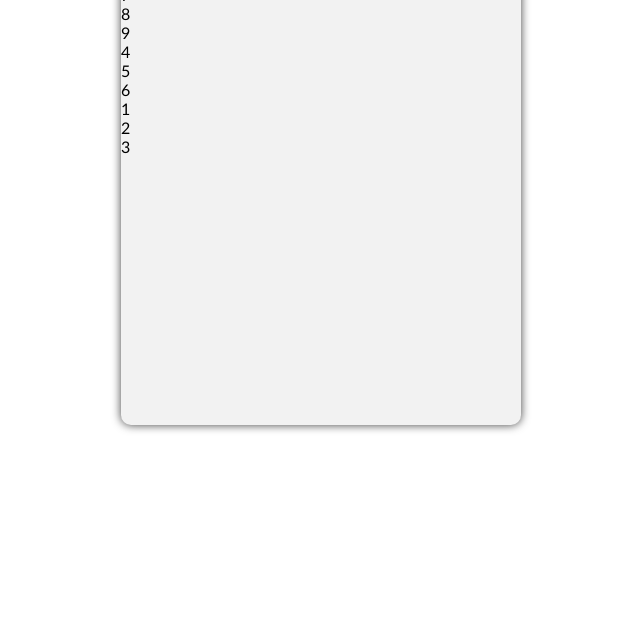
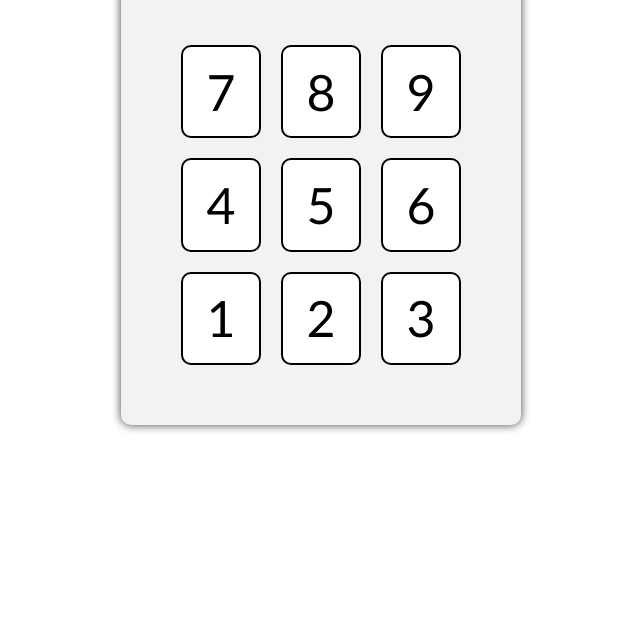
Before and after one commit to bryanreiter/odin-calculator, a plain HTML site: page index.html in a window 1280 px wide. Shown: the part 176-800 px from the top of the page, without its empty margins (319-959 px from the left). Drawn offline with Linux system fonts and the light colour scheme.

Commit message:
Styled and created number buttons

```diff
--- a/styles/style.css
+++ b/styles/style.css
@@ -3,6 +3,8 @@ html{
 }
 
 #calc-container{
+    display: flex;
+    flex-direction: column;
     width: 400px;
     height: 500px;
     background-color: #f2f2f2;
@@ -25,3 +27,21 @@ html{
     padding-right: 10px;
     font-size: 40px;
 }
+
+#buttons-container{
+    flex-grow: 1;
+    display: grid;
+    grid-template-columns: repeat(3, 1fr);
+    margin: 50px;
+}
+
+.calc-button{
+    border: 2px solid #000;
+    background-color: #fff;
+    display: flex;
+    justify-content: center;
+    align-items: center;
+    font-size: 50px;
+    border-radius: 10px;
+    margin: 10px;
+}
```
